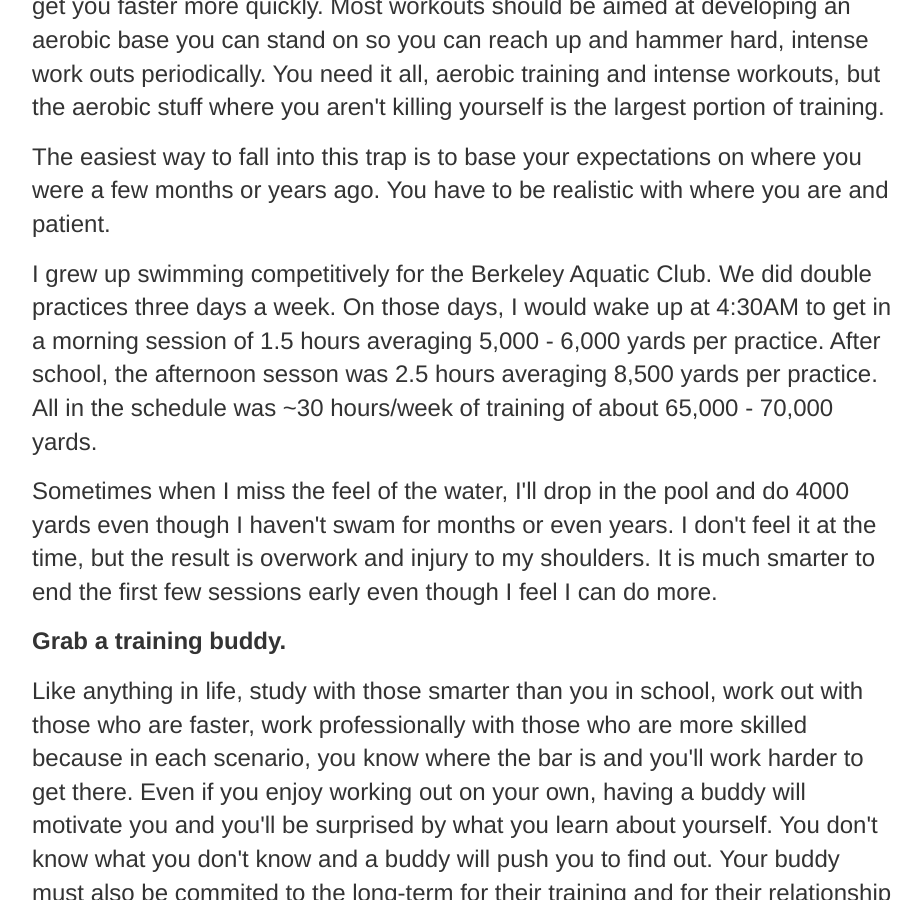
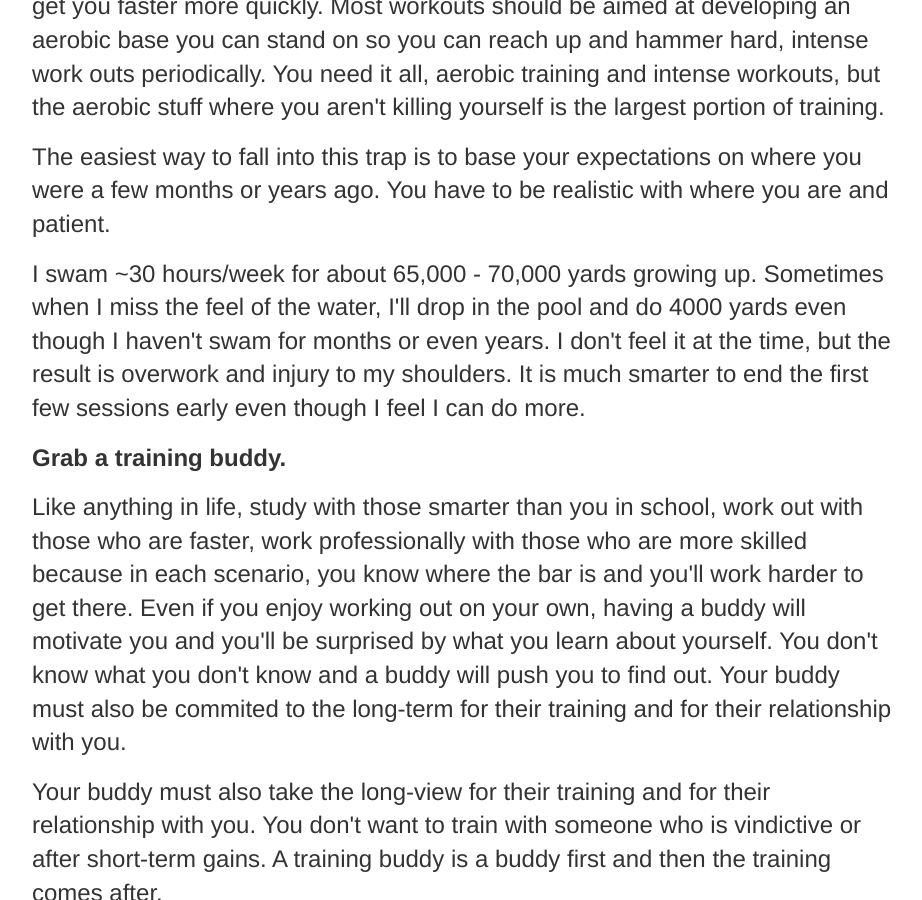
Before and after one commit to hikesandbikes/hikesandbikes.github.io, a Jekyll site: the page built from _posts/2020-07-04-the-need-for-speed.md, in a window 1280 px wide and 900 px high, scrolled down 1094 px. Shown: the whole window, without its empty margins (175-1097 px from the left). Built offline with Jekyll 4.4.1, drawn with Linux system fonts in a browser that asks for light colours.

Commit message:
cut it down

```diff
--- a/_posts/2020-07-04-the-need-for-speed.md
+++ b/_posts/2020-07-04-the-need-for-speed.md
@@ -29,9 +29,9 @@
 <p>
 The easiest way to fall into this trap is to base your expectations on where you were a few months or years ago.  You have to be realistic with where you are and patient.
 </p>
-<p> I grew up swimming competitively for the Berkeley Aquatic Club.  We did double practices three days a week.  On those days, I would wake up at 4:30AM to get in a morning session of 1.5 hours averaging 5,000 - 6,000 yards per practice.  After school, the afternoon sesson was 2.5 hours averaging 8,500 yards per practice.  All in the schedule was ~30 hours/week of training of about 65,000 - 70,000 yards.
+<p>
 </p>
-<p> Sometimes when I miss the feel of the water, I'll drop in the pool and do 4000 yards even though I haven't swam for months or even years.  I don't feel it at the time, but the result is overwork and injury to my shoulders. It is much smarter to end the first few sessions early even though I feel I can do more.
+<p> I swam ~30 hours/week for about 65,000 - 70,000 yards growing up.  Sometimes when I miss the feel of the water, I'll drop in the pool and do 4000 yards even though I haven't swam for months or even years.  I don't feel it at the time, but the result is overwork and injury to my shoulders. It is much smarter to end the first few sessions early even though I feel I can do more.
 </p>
 
 <blockquote>
```
